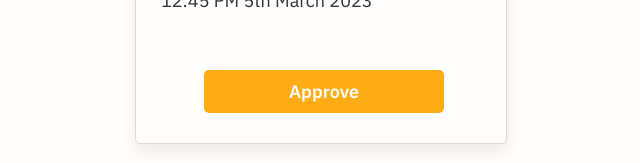
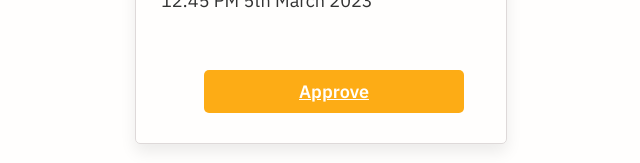
Before and after one commit to glitex-interns-june-2023/haba-pay, a React (Create React App) app: page /withdrawal in a window 1280 px wide. Shown: the part 533-696 px from the top of the page, without its empty margins (319-959 px from the left). Built offline with nearby package versions, Linux system fonts and the light colour scheme.

Commit message:
feat: Implemented a link from WithdrawalModal to ConfirmIdentity

```diff
--- a/src/Modals/WithdrawalModal.js
+++ b/src/Modals/WithdrawalModal.js
@@ -1,4 +1,5 @@
 import React from 'react';
+import { Link } from 'react-router-dom';
 import withdrawal from '../assets/withdrawal.png';
 import '../Styles/WithdrawalModal.css';
 
@@ -35,7 +36,7 @@ const WithdrawalModal = () => {
                     </div>
                 </div>
 
-                <button className="withdrawalmodal-btn">Approve</button>
+                <Link to="/confirm-identity" className="withdrawalmodal-btn">Approve</Link>
             </div>
         </div>
     );
```
